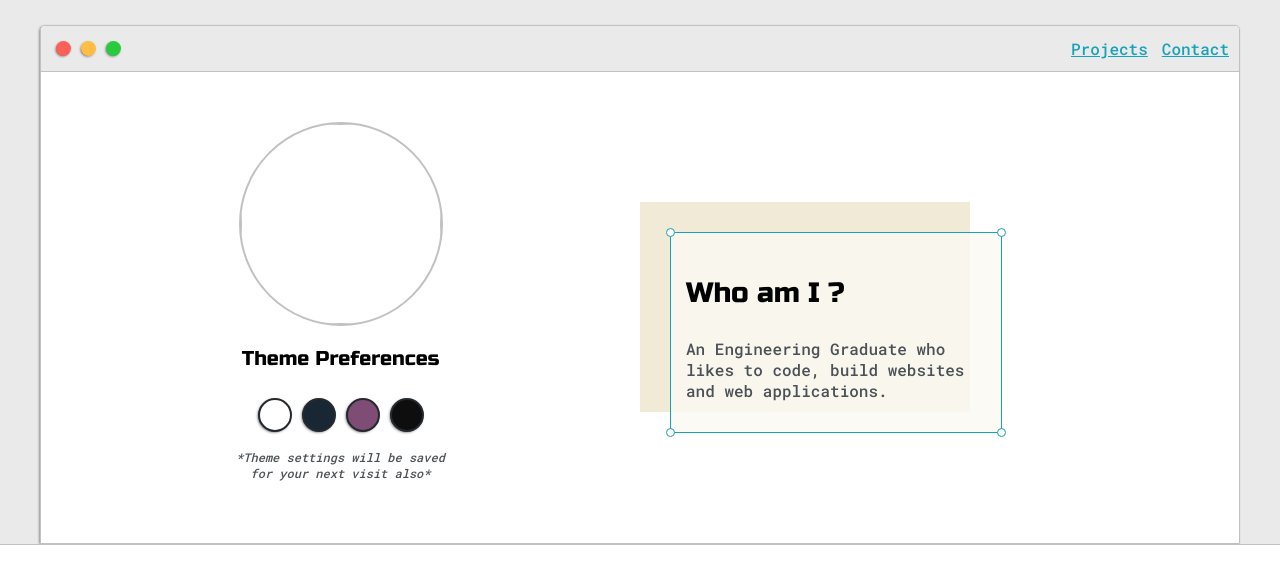
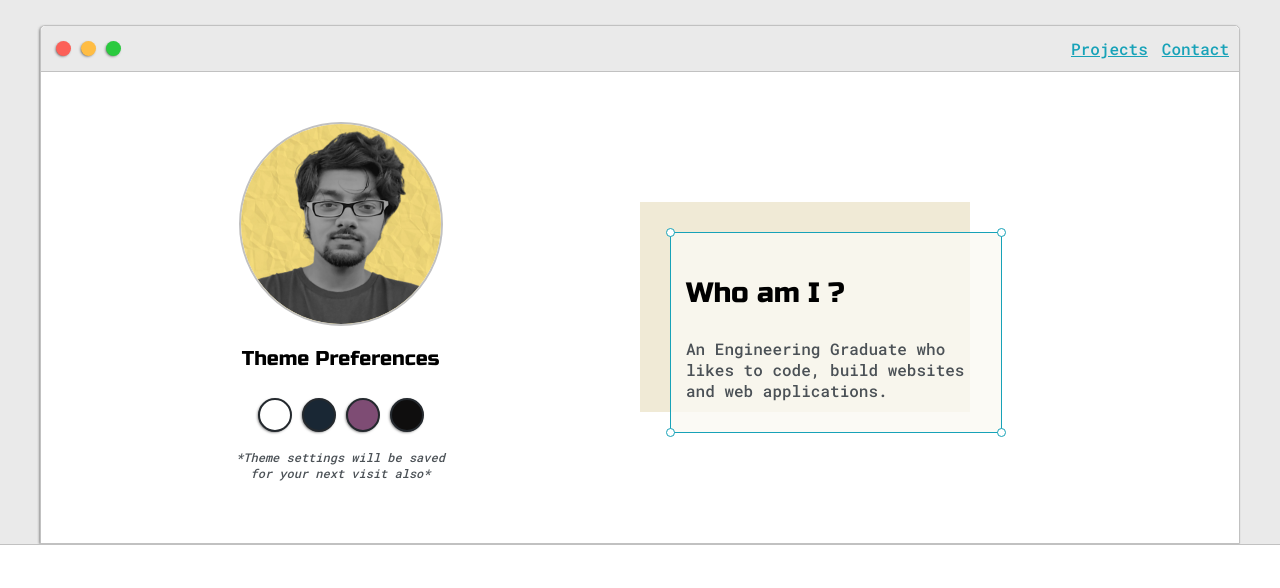
Before and after one commit to v-a-run/v-a-run.github.io, a plain HTML site: page index.html in a window 1280 px wide. Shown: the part 136-724 px from the top of the page. Drawn offline with Linux system fonts and the light colour scheme; files whose address does not match are found by name.

Commit message:
Update profile image

```diff
--- a/index.html
+++ b/index.html
@@ -39,7 +39,7 @@
           <div class="left-column">
             <img
               id="profile-pic"
-              src="../Portfolio-Site/images/Profile.png"
+              src="images/Profile.png"
               alt=""
             />
             <h5 style="text-align: center; line-height: 0">
```
